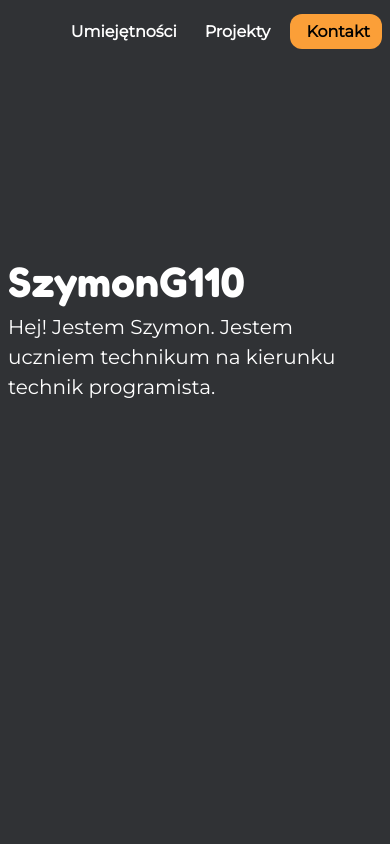
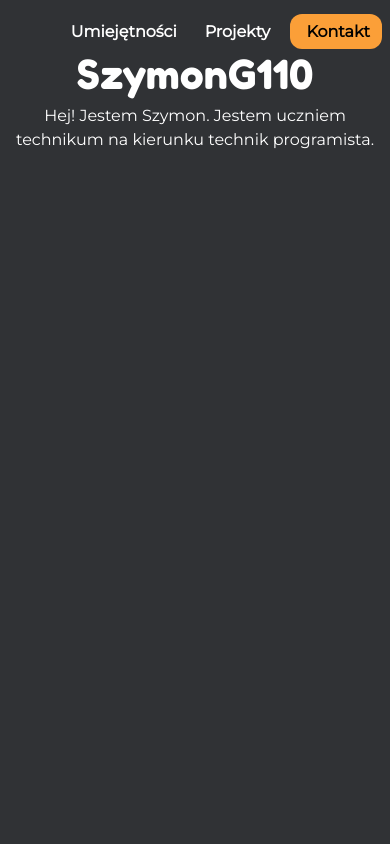
Before and after one commit to SzymonG110/personal-v2, a React (Vite) app: page / in a window 390 px wide. Shown: the top 844 px of the page. Built offline with nearby package versions, Linux system fonts and the light colour scheme.

Commit message:
hover button

```diff
--- a/src/components/Hero.tsx
+++ b/src/components/Hero.tsx
@@ -9,12 +9,13 @@ export default class Hero extends Component {
         return (
             <div className='h-full'>
                 <Navbar />
-                <div className='flex md:items-center mx-2 md:mx-10 h-full'>
-                    <div className='md:justify-start md:w-[50%] mt-52 md:mt-0' data-aos='fade-down-right'>
+                <div className='flex lg:items-center mx-2 lg:mx-10 lg:mt-0 h-full'>
+                    <div className='lg:justify-start lg:w-[50%] md:mt-0 text-center md:text-left' data-aos='fade-down-right'>
                         <h1 className='font-fredokaone text-[40px] md:text-[64px]'>SzymonG110</h1>
-                        <h3 className='text-[20px] md:text-[28px]'>Hej! Jestem Szymon. Jestem uczniem technikum na kierunku technik programista.</h3>
+                        <h3 className='sm:text-[20px] md:text-[28px]'>Hej! Jestem Szymon. Jestem uczniem technikum na kierunku technik programista.</h3>
                     </div>
-                    <div className='w-[40%] ml-[5%] hidden lg:block' data-aos='fade-up-left'>
+
+                    <div className=' hidden lg:block lg:w-[40%] lg:ml-[5%]' data-aos='fade-up-left'>
                         <img src={img} className='' />
                     </div>
                 </div>
--- a/src/components/ProjectCard.tsx
+++ b/src/components/ProjectCard.tsx
@@ -70,7 +70,7 @@ export default class ProjectCard extends Component<Props, Readonly<{}>> {
 
         for (const link of this.props.links)
             return (
-                <a className='bg-[#A8A8A8] text-black rounded-xl inline-flex items-center px-3 py-1' href={link.url}>
+                <a className='bg-[#A8A8A8] text-black rounded-xl inline-flex items-center px-3 py-1 hover:bg-[#dadada] duration-500' href={link.url}>
                     {link.name === 'Strona' && Page}
                     {link.name === 'Discord' && Discord}
                     {link.name === 'GitHub' && GitHub}
--- a/src/components/Skills.tsx
+++ b/src/components/Skills.tsx
@@ -13,10 +13,10 @@ export default class Skills extends Component {
     render() {
 
         return (
-            <div>
+            <div className='container max-sm'>
                 <h1 className='text-center text-[26px] font-bold mb-8 mt-3' id='skills'>Umiejętności</h1>
 
-                <div className='md:grid md:grid-cols-2 md:gap-3 md:place-content-center space-y-2 md:space-y-0 auto-rows-max font-semibold'>
+                <div className='md:grid md:grid-cols-2 md:gap-40 md:place-content-center space-y-2 md:space-y-0 auto-rows-max font-semibold'>
                     <SkillCard title="Języki" skills={this.format('langs')} />
                     <SkillCard title="Narzędzia i aplikacje" skills={this.format('tools')} />
                 </div>
```
